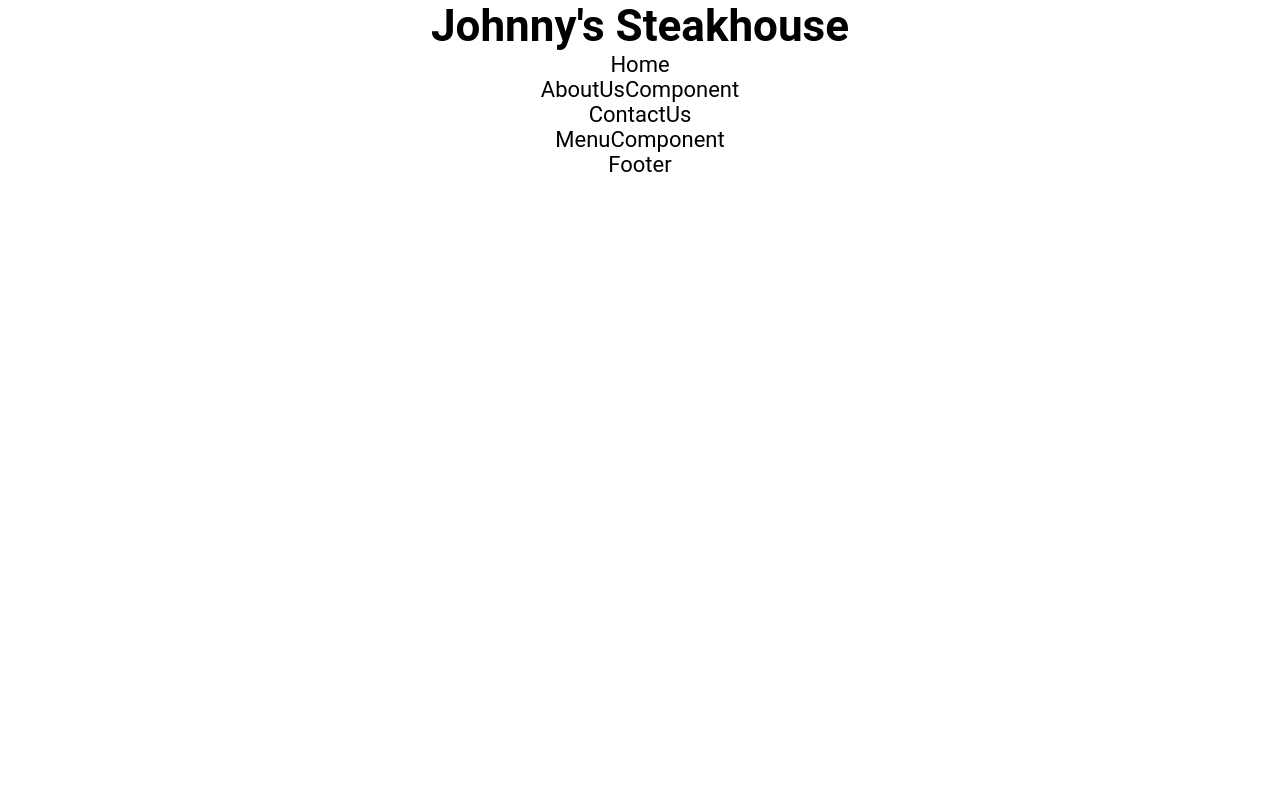
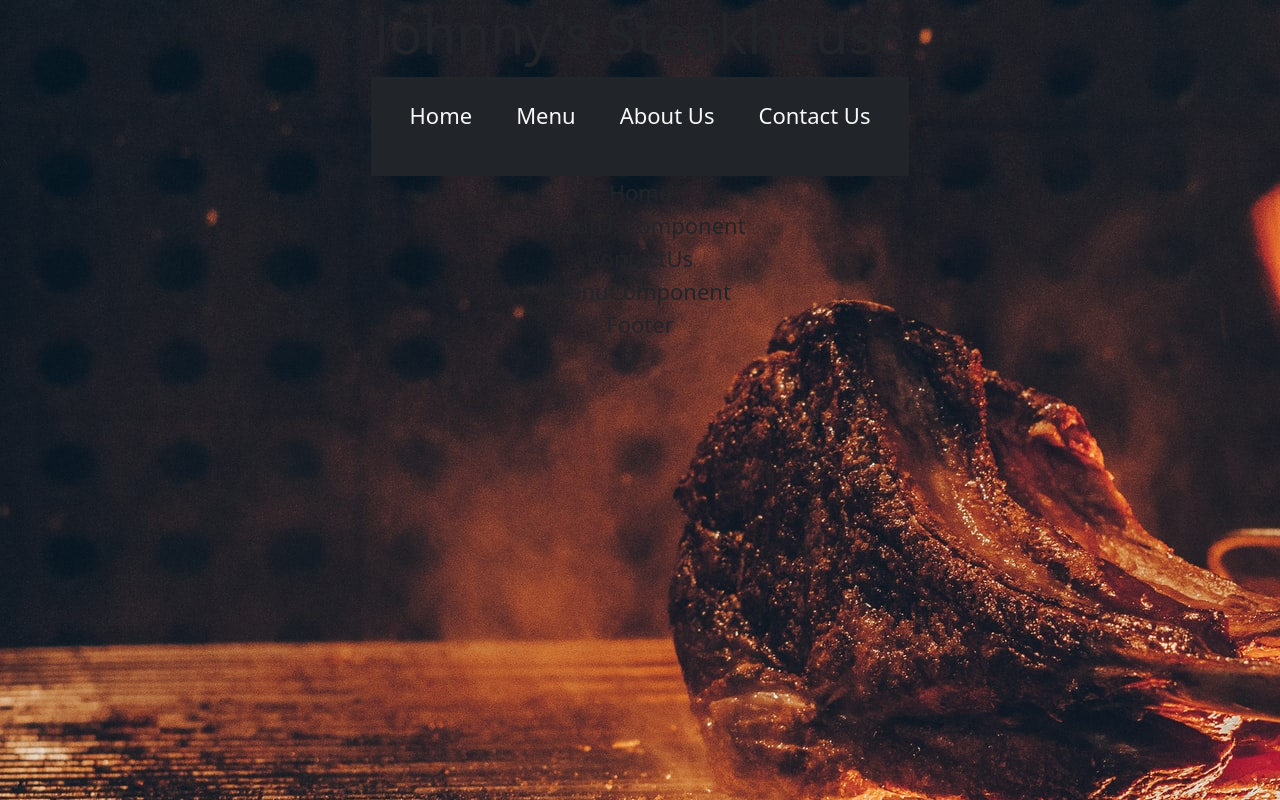
Before and after one commit to DJSeagrooves/JohnnysSteakhouse, a React (Create React App) app: page / in a window 1280 px wide. Built offline with nearby package versions, Linux system fonts and the light colour scheme.

Commit message:
header entered, background image set

```diff
--- a/package.json
+++ b/package.json
@@ -3,10 +3,15 @@
   "version": "0.1.0",
   "private": true,
   "dependencies": {
+    "@fortawesome/fontawesome-svg-core": "^1.3.0",
+    "@fortawesome/free-regular-svg-icons": "^6.0.0",
+    "@fortawesome/free-solid-svg-icons": "^6.0.0",
+    "@fortawesome/react-fontawesome": "^0.1.17",
     "@testing-library/jest-dom": "^5.16.2",
     "@testing-library/react": "^12.1.2",
     "@testing-library/user-event": "^13.5.0",
     "bootstrap": "^5.1.3",
+    "install": "^0.13.0",
     "react": "^17.0.2",
     "react-dom": "^17.0.2",
     "react-router": "^6.2.1",
--- a/src/App.js
+++ b/src/App.js
@@ -5,11 +5,12 @@ import AboutUs from './AboutUsComponent';
 import ContactUs from './ContactUsComponent';
 import Menu from './MenuComponent';
 import Footer from './FooterComponent';
+import background from './background.jpg'
 
 function App() {
 
   return (
-    <div className='App'>
+    <div className='App' style={{ backgroundImage: `url(${background})`}}>
       <Header title="Johnny's Steakhouse" />
       <Home />
       <AboutUs />
--- a/src/HeaderComponent.js
+++ b/src/HeaderComponent.js
@@ -1,13 +1,59 @@
 import React from 'react';
+import { Collapse, Navbar, NavbarToggler, NavItem, NavLink, Nav } from 'reactstrap';
+import react from 'react';
+
 
 const Header = ({ title }) => {
 
     return (
-        <header className='siteHeader'>
-            <h1>
-                {title}
-            </h1>
-        </header>
+        <react.Fragment>
+            <header className='siteHeader'>
+                <h1>
+                    {title}
+                </h1>
+            </header>
+            <Navbar
+                expand='md'
+                className='navbar navbar-dark bg-dark sticky-top'
+            >
+                <NavbarToggler
+                    className="me-2"
+                    onClick={function noRefCheck(){}}
+                />
+                <Collapse navbar>
+                    <Nav>
+                        <NavItem>
+                            <NavLink href='/home/'>
+                                <p className='link-light'>
+                                    Home
+                                </p>
+                            </NavLink>
+                        </NavItem>
+                        <NavItem>
+                            <NavLink href='/menu/'>
+                                <p className='link-light'>
+                                    Menu
+                                </p>
+                            </NavLink>
+                        </NavItem>
+                        <NavItem>
+                            <NavLink href='/aboutus/'>
+                                <p className='link-light'>
+                                    About Us
+                                </p>
+                            </NavLink>
+                        </NavItem>
+                        <NavItem>
+                            <NavLink href='/contactus/'>
+                                <p className='link-light'>
+                                    Contact Us
+                                </p>
+                            </NavLink>
+                        </NavItem>
+                    </Nav>
+                </Collapse>
+            </Navbar>
+        </react.Fragment>
     )
 }
 
--- a/src/index.js
+++ b/src/index.js
@@ -1,7 +1,9 @@
 import React from 'react';
 import ReactDOM from 'react-dom';
+import App from './App';
 import './index.css';
-import App from './App';
+import 'bootstrap/dist/css/bootstrap.min.css';
+
 
 ReactDOM.render(
   <React.StrictMode>
```
Also changed, not shown: src/background.jpg (added), 1 other file (tests, documents, lock files or other folders).
